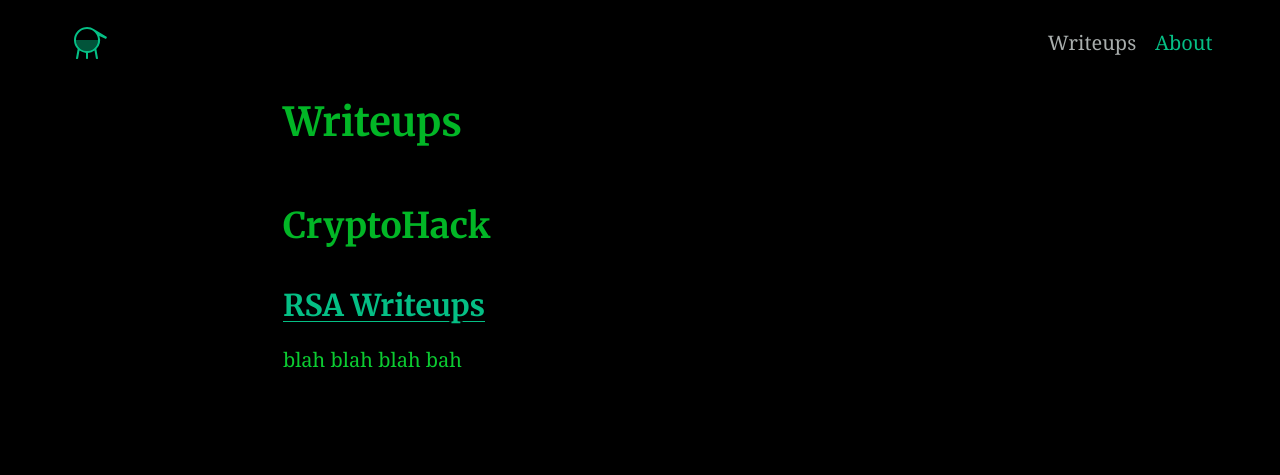
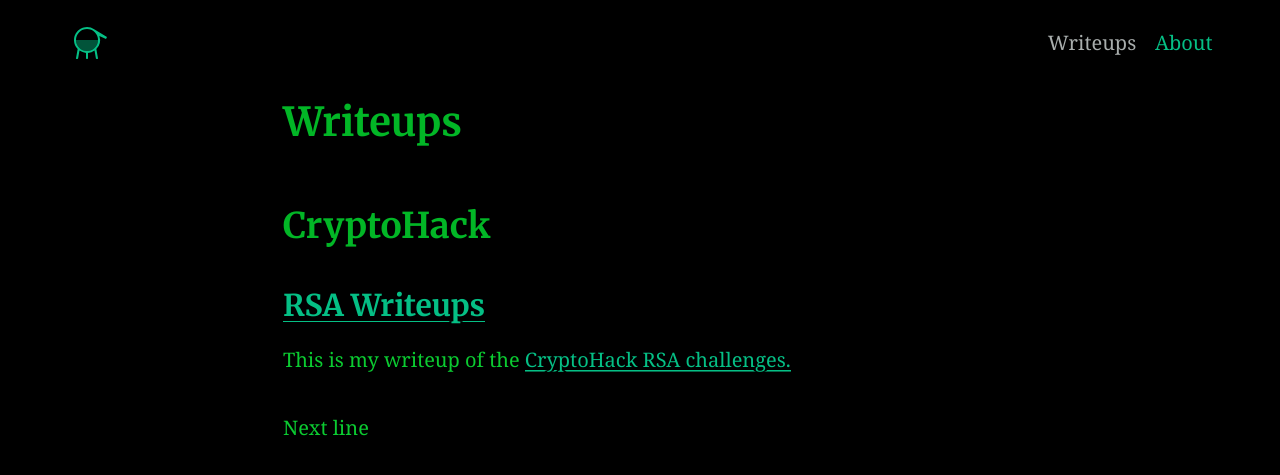
Before and after one commit to AC01010/Connor-McCartney.github.io, a Jekyll site: the page built from writeups.md, in a window 1280 px wide. Shown: the top 475 px of the page. Built offline with Jekyll 4.4.1, drawn with Linux system fonts in a browser that asks for light colours.

Commit message:
Update 2021-01-12-CryptohackRSA.md

```diff
--- a/_posts/2021-01-12-CryptohackRSA.md
+++ b/_posts/2021-01-12-CryptohackRSA.md
@@ -2,9 +2,6 @@
 title: RSA Writeups
 categories:
 - CryptoHack
-excerpt: |
-  blah blah
-  blah bah
 ---
 
 This is my writeup of the [CryptoHack RSA challenges.](https://cryptohack.org/challenges/rsa)
```
